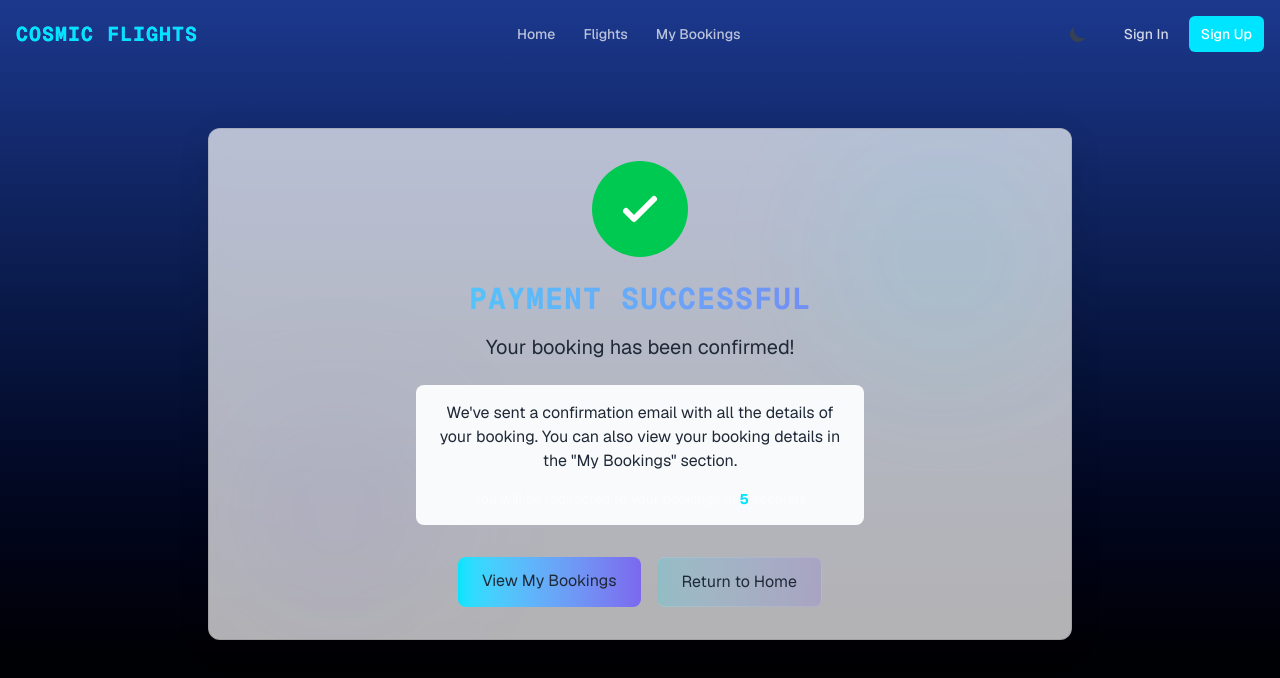
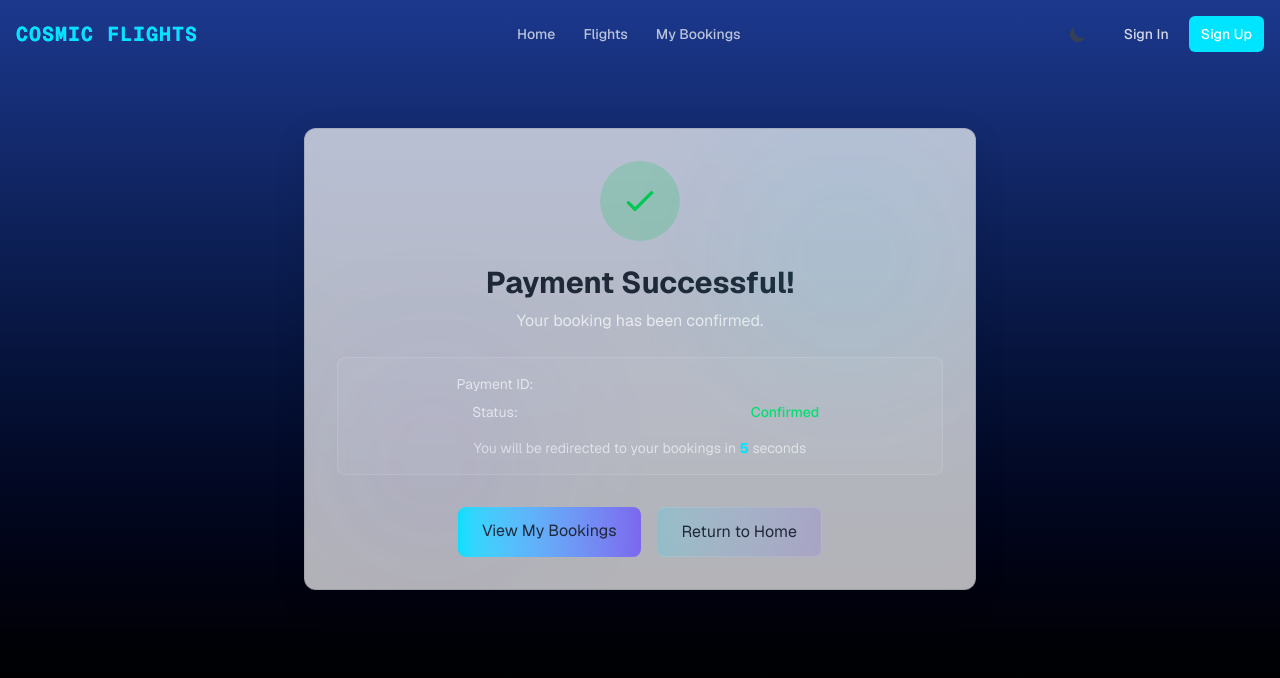
Before and after one commit to Rahul-9211/flight-booking-system-app, a Next.js app: page /payment-confirmation in a window 1280 px wide. Shown: the top 678 px of the page. Built offline with nearby package versions, Linux system fonts and the light colour scheme; no server answers.

Commit message:
UPDATE : final

```diff
--- a/app/checkout/[flightId]/page.tsx
+++ b/app/checkout/[flightId]/page.tsx
@@ -1,11 +1,13 @@
 'use client';
 
+import React, { Suspense } from 'react';
 import { useState, useEffect } from 'react';
 import { useRouter, useParams, useSearchParams } from 'next/navigation';
 import PaymentForm from '@/components/PaymentForm';
 import { useTheme } from '@/contexts/ThemeContext';
 
-export default function CheckoutPage() {
+// Create a component that uses useSearchParams
+function CheckoutContent() {
   const params = useParams();
   const searchParams = useSearchParams();
   const flightId = params.flightId as string;
@@ -157,3 +159,12 @@ export default function CheckoutPage() {
     </div>
   );
 }
+
+// Main page component with Suspense boundary
+export default function Checkout() {
+  return (
+    <Suspense fallback={<div>Loading...</div>}>
+      <CheckoutContent />
+    </Suspense>
+  );
+}
--- a/app/flights/[id]/page.tsx
+++ b/app/flights/[id]/page.tsx
@@ -1,7 +1,8 @@
 'use client';
 
+import React, { Suspense } from 'react';
 import { useState, useEffect } from 'react';
-import { useRouter, useParams } from 'next/navigation';
+import { useRouter, useParams, useSearchParams } from 'next/navigation';
 import { format } from 'date-fns';
 import { motion } from 'framer-motion';
 import PassengerSelector from '@/components/PassengerSelector';
@@ -28,8 +29,10 @@ interface Flight {
   gate?: string;
 }
 
-export default function FlightDetailsPage() {
+// Create a component that uses useSearchParams
+function FlightDetailsContent() {
   const params = useParams();
+  const searchParams = useSearchParams();
   const id = params.id as string;
   const router = useRouter();
   const { theme } = useTheme();
@@ -354,3 +357,12 @@ export default function FlightDetailsPage() {
     </div>
   );
 }
+
+// Main page component with Suspense boundary
+export default function FlightDetails() {
+  return (
+    <Suspense fallback={<div>Loading...</div>}>
+      <FlightDetailsContent />
+    </Suspense>
+  );
+}
--- a/app/flights/page.tsx
+++ b/app/flights/page.tsx
@@ -1,5 +1,6 @@
 'use client';
 
+import React, { Suspense } from 'react';
 import { useState, useEffect } from 'react';
 import { useRouter, useSearchParams } from 'next/navigation';
 import { motion } from 'framer-motion';
@@ -19,7 +20,8 @@ interface Flight {
   airline: string;
 }
 
-export default function FlightsPage() {
+// Create a component that uses useSearchParams
+function FlightsContent() {
   const searchParams = useSearchParams();
   const router = useRouter();
   const [flights, setFlights] = useState<Flight[]>([]);
@@ -389,3 +391,12 @@ export default function FlightsPage() {
     </div>
   );
 }
+
+// Main page component with Suspense boundary
+export default function Flights() {
+  return (
+    <Suspense fallback={<div>Loading...</div>}>
+      <FlightsContent />
+    </Suspense>
+  );
+}
--- a/app/payment-confirmation/page.tsx
+++ b/app/payment-confirmation/page.tsx
@@ -1,16 +1,19 @@
 'use client';
 
-import { useState, useEffect } from 'react';
+import React, { useState, useEffect } from 'react';
 import { useRouter, useSearchParams } from 'next/navigation';
 import { motion } from 'framer-motion';
 import Link from 'next/link';
+import { Suspense } from 'react';
 import { useTheme } from '@/contexts/ThemeContext';
 import ConfettiExplosion from 'react-confetti-explosion';
 
-export default function PaymentConfirmationPage() {
+// Component that uses useSearchParams
+function PaymentConfirmationContent() {
+  const searchParams = useSearchParams();
+  const paymentStatus = searchParams.get('status') || 'success';
+  const paymentId = searchParams.get('payment_id') || '';
   const router = useRouter();
-  const searchParams = useSearchParams();
-  const bookingId = searchParams.get('bookingId');
   const { theme } = useTheme();
   const isDark = theme === 'dark';
 
@@ -19,6 +22,7 @@ export default function PaymentConfirmationPage() {
 
   // Start confetti effect when page loads
   useEffect(() => {
+    if (paymentStatus === 'success') {
       setIsExploding(true);
 
       // Stop confetti after 3 seconds
@@ -27,90 +31,94 @@ export default function PaymentConfirmationPage() {
       }, 3000);
 
       return () => clearTimeout(timer);
-  }, []);
+    }
+  }, [paymentStatus]);
 
   // Countdown timer
   useEffect(() => {
-    if (countdown > 0) {
+    if (countdown > 0 && paymentStatus === 'success') {
       const timer = setTimeout(() => {
         setCountdown(countdown - 1);
       }, 1000);
 
       return () => clearTimeout(timer);
-    } else {
-      // Redirect to bookings page when countdown reaches 0
+    } else if (countdown === 0 && paymentStatus === 'success') {
       router.push('/bookings');
     }
-  }, [countdown, router]);
+  }, [countdown, router, paymentStatus]);
 
   return (
-    <div className="max-w-4xl mx-auto py-12 px-4">
+    <div className="container mx-auto px-4 py-12">
+      <motion.div
+        className="max-w-2xl mx-auto glass-effect rounded-xl p-8 relative overflow-hidden"
+        initial={{ opacity: 0, y: 20 }}
+        animate={{ opacity: 1, y: 0 }}
+        transition={{ duration: 0.5 }}
+      >
         {isExploding && (
-        <div className="fixed top-1/2 left-1/2 transform -translate-x-1/2 -translate-y-1/2 z-50">
+          <div className="absolute top-1/2 left-1/2 transform -translate-x-1/2 -translate-y-1/2 z-10">
             <ConfettiExplosion
               force={0.8}
               duration={3000}
-            particleCount={250}
+              particleCount={100}
               width={1600}
             />
           </div>
         )}
 
         <motion.div
-        className="glass-effect rounded-xl p-8 text-center relative overflow-hidden"
           initial={{ opacity: 0, scale: 0.9 }}
           animate={{ opacity: 1, scale: 1 }}
-        transition={{ duration: 0.5 }}
+          transition={{ duration: 0.5, delay: 0.2 }}
+          className="text-center"
         >
-        <motion.div
-          initial={{ opacity: 0, y: 20 }}
-          animate={{ opacity: 1, y: 0 }}
-          transition={{ duration: 0.5, delay: 0.2 }}
-          className="relative z-10" // Ensure content stays visible
-        >
-          <div className="mb-6">
-            <motion.div
-              initial={{ scale: 0 }}
-              animate={{ scale: 1 }}
-              transition={{
-                type: "spring",
-                stiffness: 260,
-                damping: 20,
-                delay: 0.3
-              }}
-              className="w-24 h-24 bg-green-500 rounded-full flex items-center justify-center mx-auto"
-            >
-              <svg xmlns="http://www.w3.org/2000/svg" className="h-12 w-12 text-white" fill="none" viewBox="0 0 24 24" stroke="currentColor">
-                <path strokeLinecap="round" strokeLinejoin="round" strokeWidth={3} d="M5 13l4 4L19 7" />
+          {paymentStatus === 'success' ? (
+            <>
+              <div className="mb-6 flex justify-center">
+                <div className="w-20 h-20 bg-green-500/20 rounded-full flex items-center justify-center">
+                  <svg xmlns="http://www.w3.org/2000/svg" className="h-10 w-10 text-green-500" fill="none" viewBox="0 0 24 24" stroke="currentColor">
+                    <path strokeLinecap="round" strokeLinejoin="round" strokeWidth={2} d="M5 13l4 4L19 7" />
                   </svg>
-            </motion.div>
+                </div>
               </div>
 
-          <h1 className="text-3xl font-bold mb-4 futuristic-text">PAYMENT SUCCESSFUL</h1>
+              <h1 className="text-3xl font-bold mb-2">Payment Successful!</h1>
+              <p className="text-white/70 mb-6">Your booking has been confirmed.</p>
 
-          <p className="text-xl mb-6">
-            Your booking has been confirmed!
-          </p>
+              <div className="mb-8 p-4 rounded-lg bg-white/5 border border-white/10">
+                <div className="grid grid-cols-2 gap-2 text-sm">
+                  <div className="text-white/70">Payment ID:</div>
+                  <div className="font-mono">{paymentId}</div>
 
-          {bookingId && (
-            <div className="mb-6">
-              <p className="text-white/70 mb-2">Booking Reference:</p>
-              <p className="text-xl font-mono bg-white/5 py-2 px-4 rounded-lg inline-block">{bookingId}</p>
+                  <div className="text-white/70">Status:</div>
+                  <div className="text-green-400 font-medium">Confirmed</div>
                 </div>
-          )}
 
-          <div className="max-w-md mx-auto mb-8">
-            <div className={`p-4 rounded-lg ${isDark ? 'bg-white/5' : 'bg-gray-50'}`}>
-              <p className="mb-4">
-                We've sent a confirmation email with all the details of your booking.
-                You can also view your booking details in the "My Bookings" section.
-              </p>
-
-              <div className="text-sm text-white/60">
+                <div className="text-sm text-white/60 text-center mt-4">
                   You will be redirected to your bookings in <span className="font-bold text-primary">{countdown}</span> seconds
                 </div>
               </div>
+            </>
+          ) : (
+            <>
+              <div className="mb-6 flex justify-center">
+                <div className="w-20 h-20 bg-red-500/20 rounded-full flex items-center justify-center">
+                  <svg xmlns="http://www.w3.org/2000/svg" className="h-10 w-10 text-red-500" fill="none" viewBox="0 0 24 24" stroke="currentColor">
+                    <path strokeLinecap="round" strokeLinejoin="round" strokeWidth={2} d="M6 18L18 6M6 6l12 12" />
+                  </svg>
                 </div>
+              </div>
+
+              <h1 className="text-3xl font-bold mb-2">Payment Failed</h1>
+              <p className="text-white/70 mb-6">There was an issue processing your payment.</p>
+
+              <div className="mb-8 p-4 rounded-lg bg-white/5 border border-white/10">
+                <p className="text-white/70 mb-2">
+                  Please try again or contact customer support if the problem persists.
+                </p>
+              </div>
+            </>
+          )}
 
           <div className="flex flex-col sm:flex-row gap-4 justify-center">
             <Link
@@ -148,3 +156,14 @@ export default function PaymentConfirmationPage() {
     </div>
   );
 }
+
+// Main page component with Suspense boundary
+export default function PaymentConfirmation() {
+  return (
+    <Suspense fallback={<div className="container mx-auto px-4 py-12 flex justify-center">
+      <div className="animate-spin rounded-full h-12 w-12 border-t-2 border-b-2 border-primary"></div>
+    </div>}>
+      <PaymentConfirmationContent />
+    </Suspense>
+  );
+}
--- a/app/signin/page.tsx
+++ b/app/signin/page.tsx
@@ -1,5 +1,6 @@
 'use client';
 
+import React, { Suspense } from 'react';
 import { useState, useEffect } from 'react';
 import { useRouter, useSearchParams } from 'next/navigation';
 import { motion } from 'framer-motion';
@@ -12,7 +13,8 @@ interface BookingIntent {
   passengers: number;
 }
 
-export default function SignInPage() {
+// Create a component that uses useSearchParams
+function SignInContent() {
   const router = useRouter();
   const searchParams = useSearchParams();
   const returnUrl = searchParams.get('returnUrl') || '/';
@@ -236,3 +238,12 @@ export default function SignInPage() {
     </div>
   );
 }
+
+// Main page component with Suspense boundary
+export default function SignIn() {
+  return (
+    <Suspense fallback={<div>Loading...</div>}>
+      <SignInContent />
+    </Suspense>
+  );
+}
--- a/app/signup/page.tsx
+++ b/app/signup/page.tsx
@@ -1,5 +1,6 @@
 'use client';
 
+import React, { Suspense } from 'react';
 import { useState, useEffect } from 'react';
 import { useRouter, useSearchParams } from 'next/navigation';
 import { motion } from 'framer-motion';
@@ -14,7 +15,8 @@ interface BookingIntent {
   passengers: number;
 }
 
-export default function SignUpPage() {
+// Create a component that uses useSearchParams
+function SignUpContent() {
   const router = useRouter();
   const searchParams = useSearchParams();
   const returnUrl = searchParams.get('returnUrl') || '/';
@@ -220,3 +222,12 @@ export default function SignUpPage() {
     </div>
   );
 }
+
+// Main page component with Suspense boundary
+export default function SignUp() {
+  return (
+    <Suspense fallback={<div>Loading...</div>}>
+      <SignUpContent />
+    </Suspense>
+  );
+}
```
Lines whose indentation alone changed are shown as unchanged.
